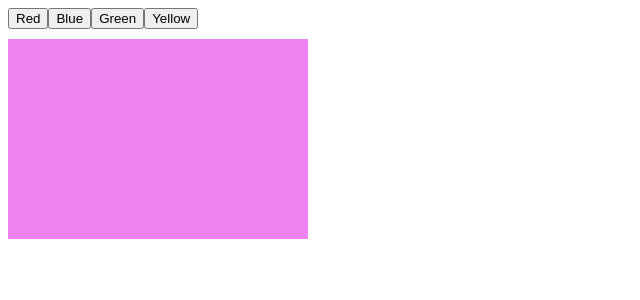
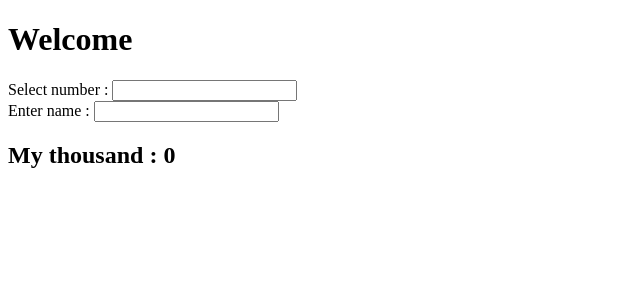
Before and after one commit to git-tusharr/react-practice, a React (Vite) app: page / in a window 1280 px wide. Shown: the top 300 px of the page, without its empty margins (0-640 px from the left). Built offline with nearby package versions, Linux system fonts and the light colour scheme.

Commit message:
useMemo hook

```diff
--- a/src/App.jsx
+++ b/src/App.jsx
@@ -1,38 +1,29 @@
-import { useReducer } from "react";
+import { useState, useMemo } from "react";
 
 const App = () => {
-  const colorMethod = (state, action) => {
-    switch (action) {
-      case "red":
-        return "red";
-      case "green":
-        return "green";
-      case "blue":
-        return "blue";
-      case "yellow":
-        return "yellow";
-      default:
-        return state;
-    }
-  };
+  const [num, setNum] = useState("");
+  const [name, setName] = useState("");
 
-  const [color, dispatch] = useReducer(colorMethod, "violet");
+  const myVal = useMemo(() => {
+    for (let i = 0; i <= 1000000000; i++) {} // simulating heavy work
+    return num * 2;
+  }, [num]);
 
   return (
     <>
-      <button onClick={() => dispatch("red")}>Red</button>
-      <button onClick={() => dispatch("blue")}>Blue</button>
-      <button onClick={() => dispatch("green")}>Green</button>
-      <button onClick={() => dispatch("yellow")}>Yellow</button>
+      <h1>Welcome</h1>
 
-      <div
-        style={{
-          backgroundColor: color,
-          width: "300px",
-          height: "200px",
-          marginTop: "10px",
-        }}
-      ></div>
+        Select number :{" "}
+        <input
+          type="number" value={num} onChange={(e) => setNum(Number(e.target.value))}
+        />
+      <br />
+        Enter name :{" "}
+        <input
+          type="text" value={name} onChange={(e) => setName(e.target.value)}
+        />
+
+      <h2>My thousand : {myVal}</h2>
     </>
   );
 };
```
